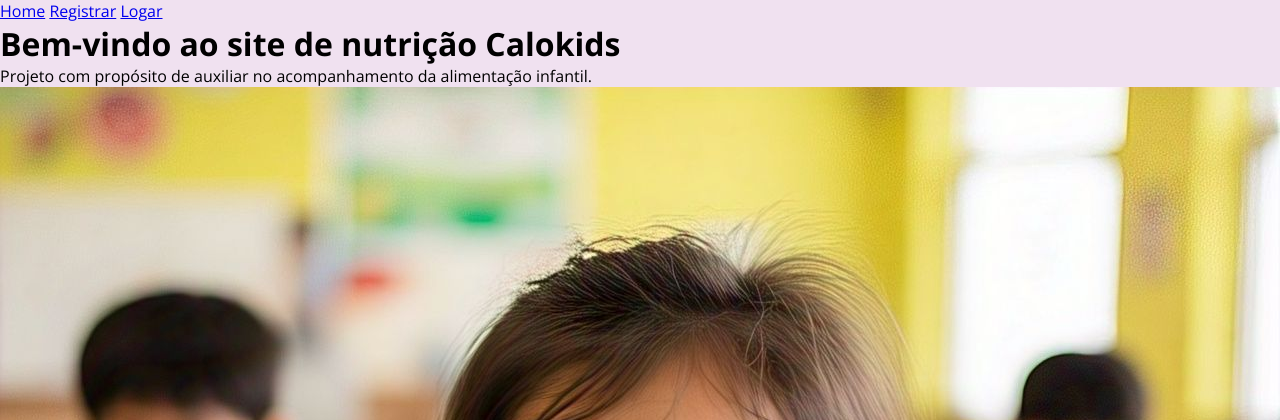
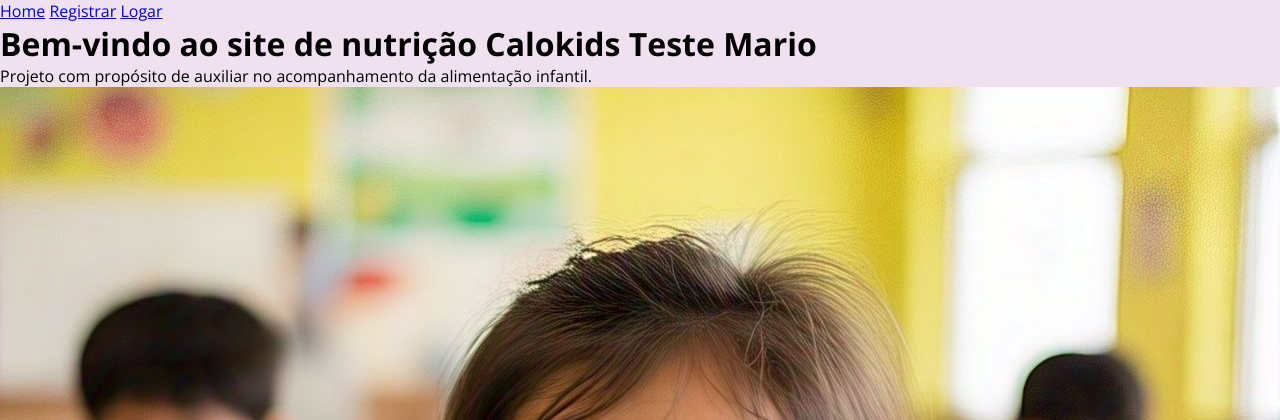
Before and after one commit to fernandapirateli/PI-3, a Django app: page / in a window 1280 px wide. Shown: the top 420 px of the page. Run offline with Django 5.2, Linux system fonts and the light colour scheme.

Commit message:
Update: Teste Mario

```diff
--- a/frontend/templates/index.html
+++ b/frontend/templates/index.html
@@ -2,7 +2,7 @@
 {% load static %}
 {% block content %}
 <div class="container_home">
-    <h1>Bem-vindo ao site de nutrição Calokids</h1>
+    <h1>Bem-vindo ao site de nutrição Calokids Teste Mario</h1>
     <p class="info">
         Projeto com propósito de auxiliar no acompanhamento da alimentação infantil.
     </p>
```
